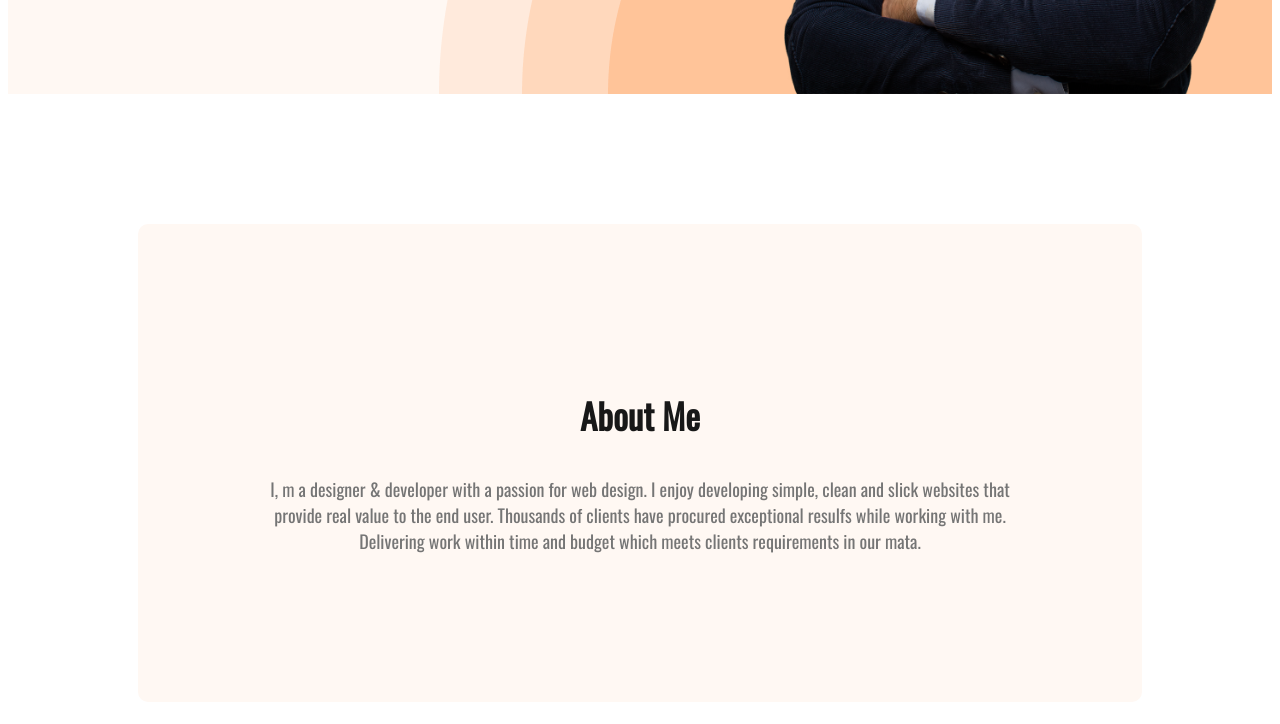
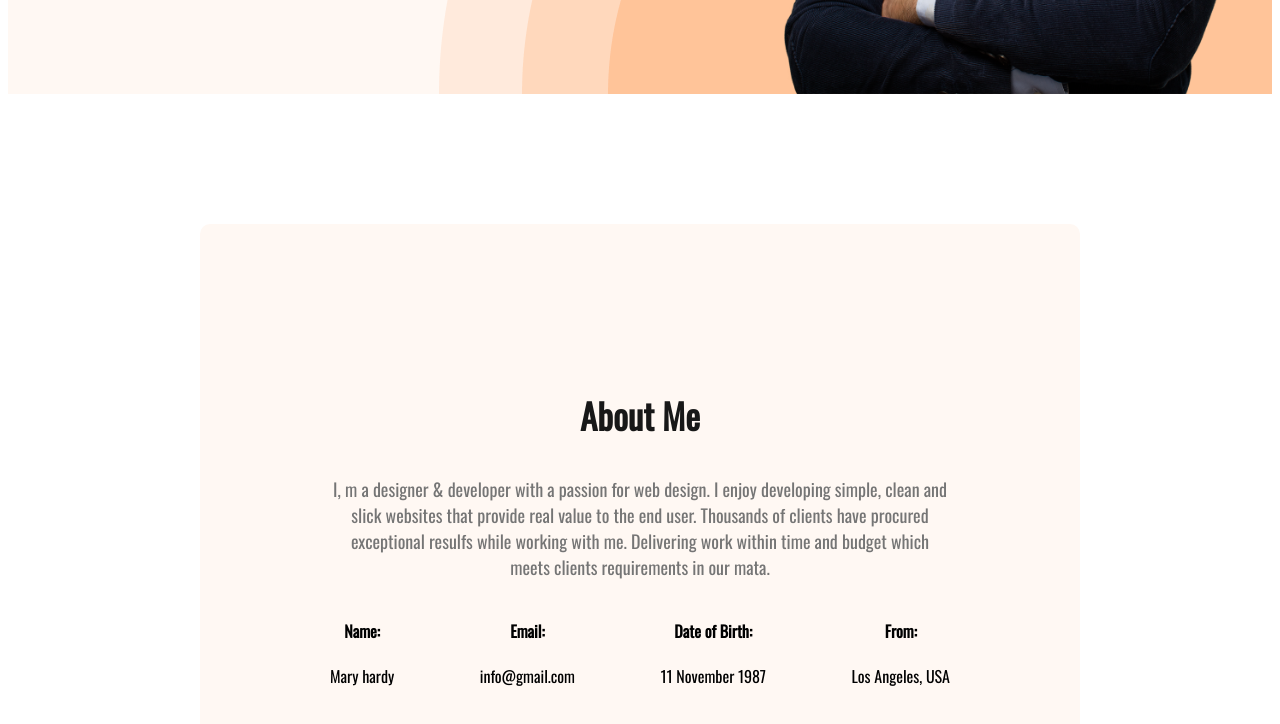
Before and after one commit to Julkarnayeen/mary-hardy, a plain HTML site: page index.html in a window 1280 px wide. Shown: the part 680-1404 px from the top of the page. Drawn offline with nearby package versions, Linux system fonts and the light colour scheme.

Commit message:
about me

```diff
--- a/index.html
+++ b/index.html
@@ -36,6 +36,27 @@
         <section class="about">
             <h3 class="section-title">About Me</h3>
             <p class="section-description">I, m a designer & developer with a passion for web design. I enjoy developing simple, clean and slick websites that provide real value to the end user. Thousands of clients have procured exceptional resulfs while working with me. Delivering work within time and budget which meets clients requirements in our mata.</p>
+
+            <div class="about-info-container">
+                <!-- .about-info*4>h4.info-title+p.info-discriptin -->
+                <div class="about-info">
+                    <h4 class="info-title">Name:</h4>
+                    <p class="info-discription">Mary hardy</p>
+                </div>
+                <div class="about-info">
+                    <h4 class="info-title">Email:</h4>
+                    <p class="info-discription">info@gmail.com</p>
+                </div>
+                <div class="about-info">
+                    <h4 class="info-title">Date of Birth:</h4>
+                    <p class="info-discription">11 November 1987</p>
+                </div>
+                <div class="about-info">
+                    <h4 class="info-title">From:</h4>
+                    <p class="info-discription">Los Angeles, USA</p>
+                </div>
+            </div>
+
         </section>
     </main>
 
--- a/styles/portfolio.css
+++ b/styles/portfolio.css
@@ -23,7 +23,7 @@ nav{
     display: flex;
     justify-content: space-between;
     align-items: center;
-    margin: 0 200px;
+    margin: 0 150px;
 }
 
 .nav-title{
@@ -88,6 +88,20 @@ nav li{
 }
 
 /* main section style */
+main{
+    width: 1140px;
+    margin: 0 auto;
+}
+
+.about-info-container{
+    display: flex;
+    align-items: center;
+    justify-content: space-between;
+}
+
+.about-info{
+    text-align: center;
+}
 
 /* main section style */
 
```
